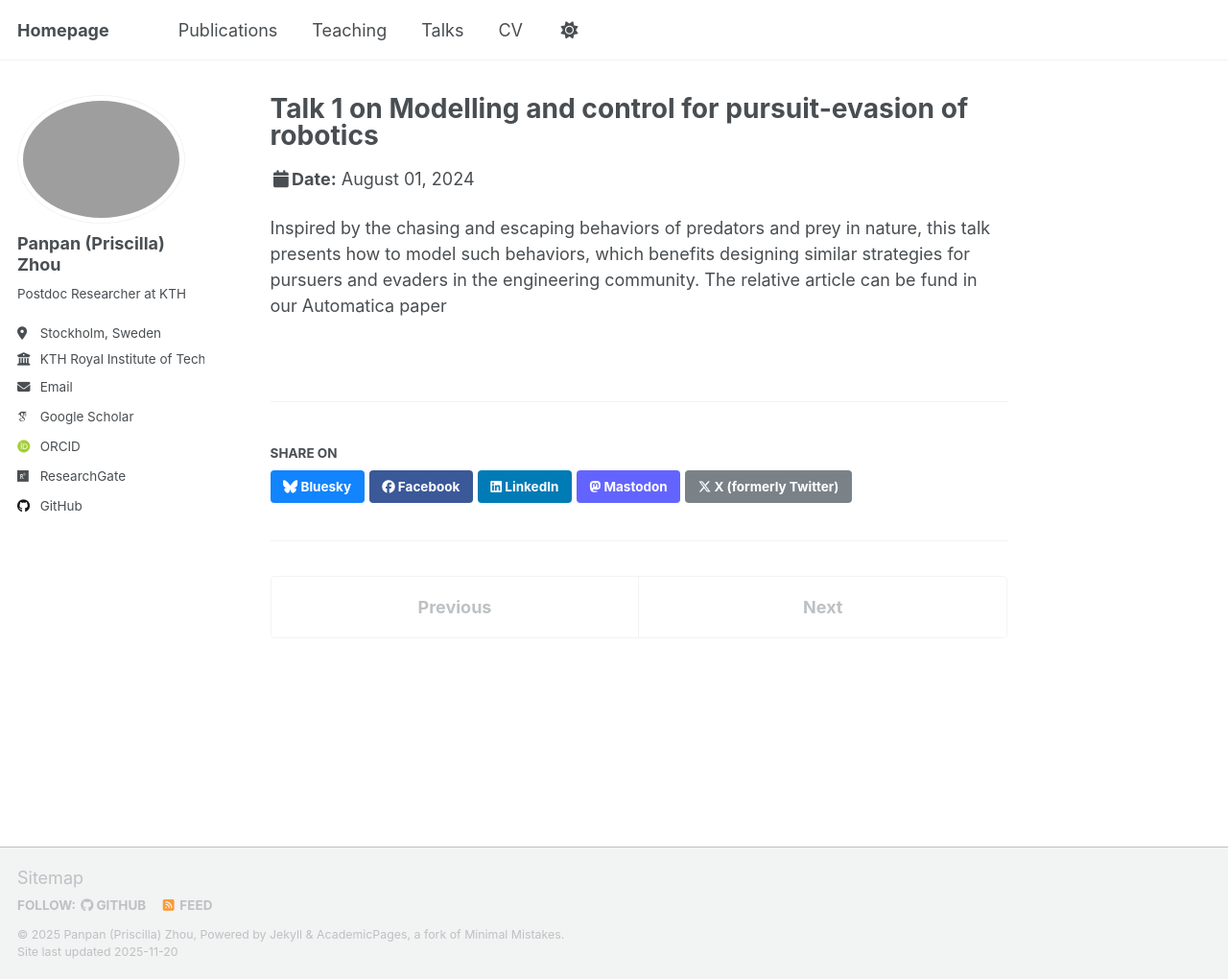
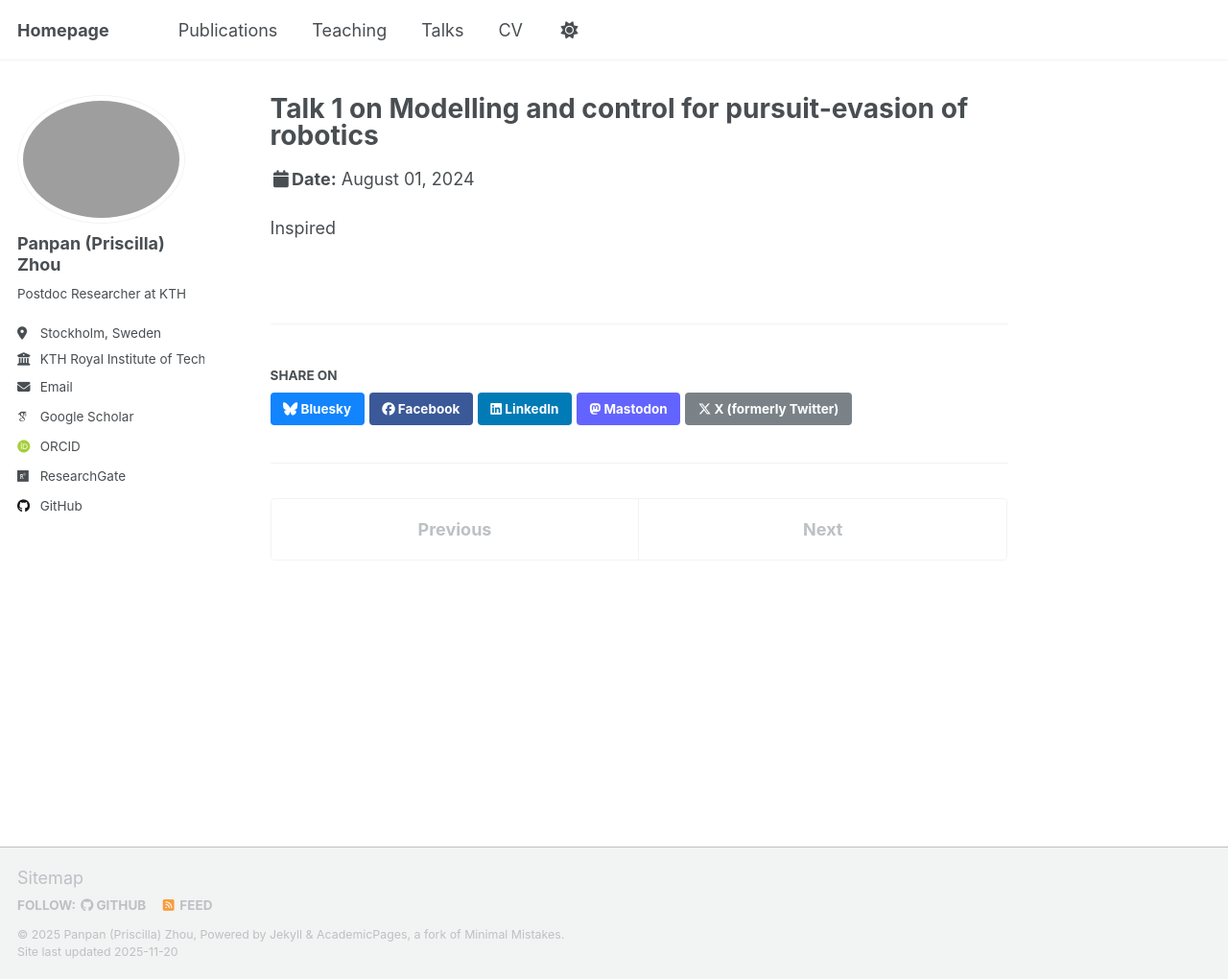
Before and after one commit to PanpanZhou11/Panpan-Zhou.github.io, a Jekyll site: the page built from _talks/2024-08-01-talk-1.md, in a window 1280 px wide and 1020 px high. Shown: the whole window at 96% size. Built offline with Jekyll 4.4.1, drawn with Linux system fonts in a browser that asks for light colours; some web fonts are replaced; a script that is not in the unit is left out.

Commit message:
Update 2024-08-01-talk-1.md

```diff
--- a/_talks/2024-08-01-talk-1.md
+++ b/_talks/2024-08-01-talk-1.md
@@ -7,7 +7,5 @@ venue: "Digital Futures"
 date: 2024-08-01
 location: "KTH, Stockholm, Sweden"
 ---
-
-Inspired by the chasing and escaping behaviors of predators and prey in nature, this talk presents how to model such behaviors, which benefits designing similar strategies for pursuers and evaders in the engineering community. The relative article can be fund in our Automatica paper
-
-<!-- [here](https://scholar.google.com/citations?view_op=view_citation&hl=en&user=nB0ri70AAAAJ&sortby=pubdate&citation_for_view=nB0ri70AAAAJ:_kc_bZDykSQC)-->
+Inspired
+<!-- Inspired by the chasing and escaping behaviors of predators and prey in nature, this talk presents how to model such behaviors, which benefits designing similar strategies for pursuers and evaders in the engineering community. The relative article can be fund in our Automatica paper [here](https://scholar.google.com/citations?view_op=view_citation&hl=en&user=nB0ri70AAAAJ&sortby=pubdate&citation_for_view=nB0ri70AAAAJ:_kc_bZDykSQC)-->
```
